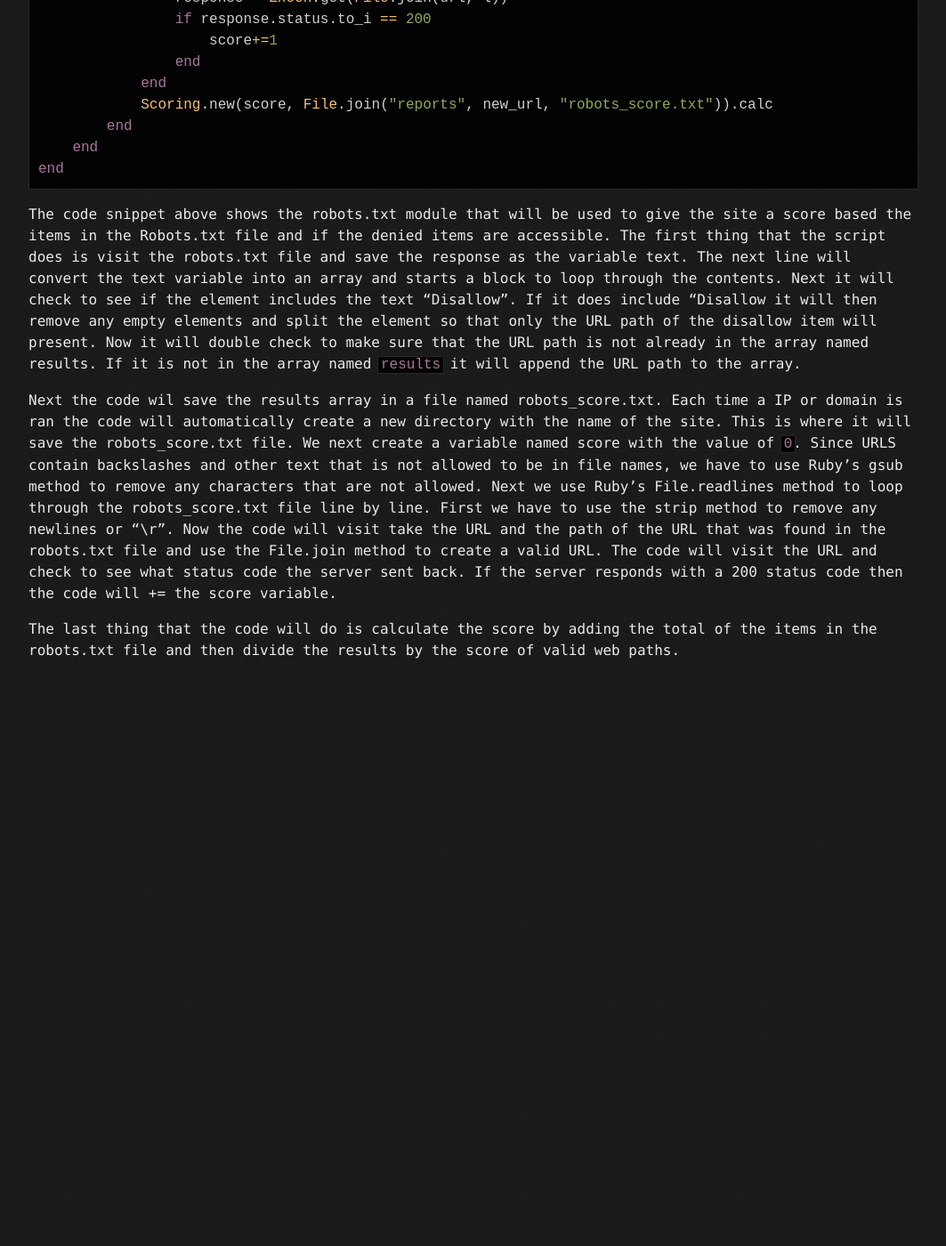
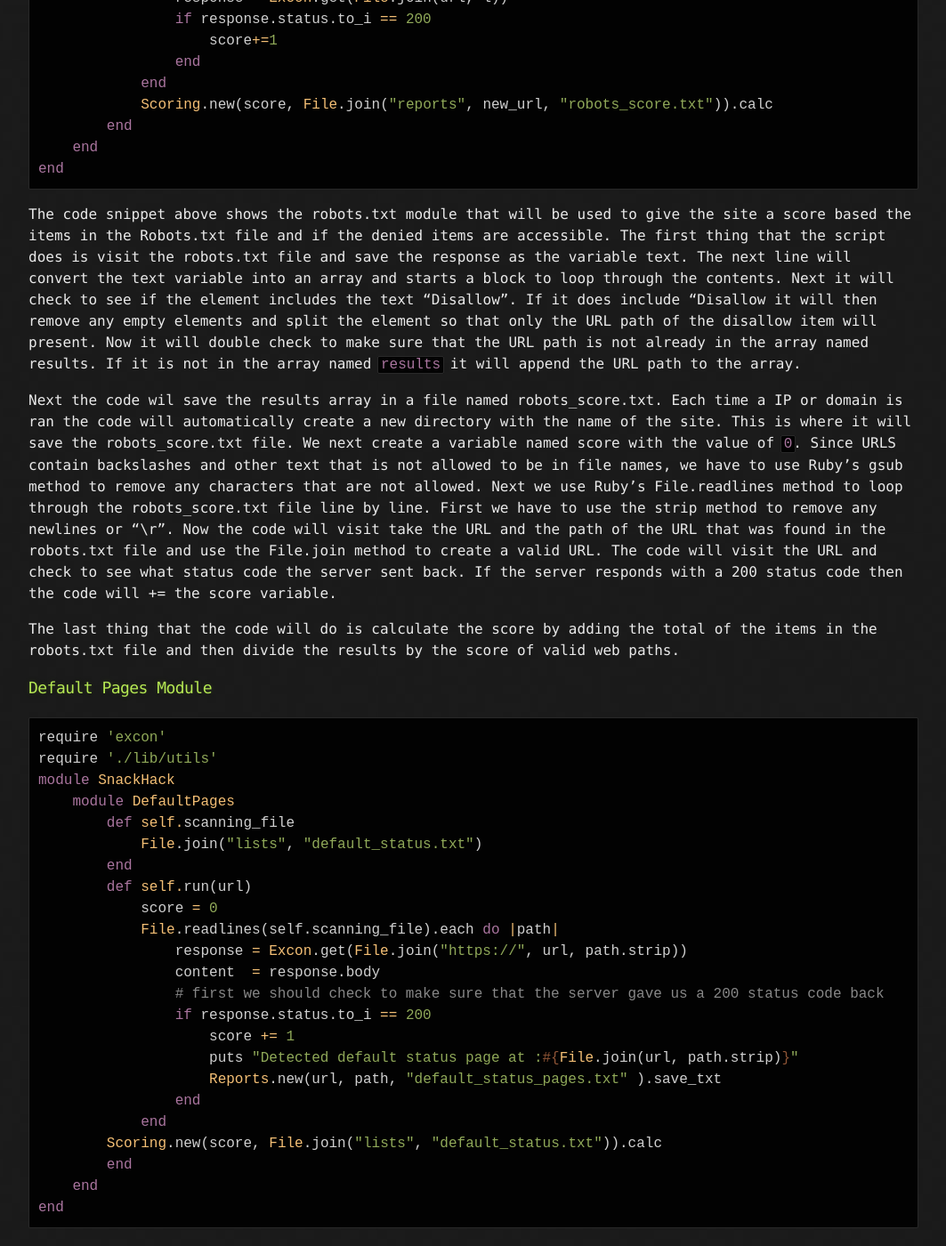
Before and after one commit to Michael-Meade/MinerFind, a Jekyll site: the page built from Projects/TheSnackHackTool.md, in a window 1280 px wide and 1400 px high, scrolled down 1529 px. Shown: the whole window at 89% size, without its empty margins (108-1171 px from the left). Built offline with Jekyll 4.4.1, drawn with Linux system fonts in a browser that asks for light colours; our own code applies the rules of GitHub Pages for plain Markdown files; the repository's description, which GitHub fills in, is left out; before the commit the page ends 2292 px from its top, so only the background shows below that.

Commit message:
Update TheSnackHackTool.md

````diff
--- a/Projects/TheSnackHackTool.md
+++ b/Projects/TheSnackHackTool.md
@@ -67,3 +67,31 @@ The code snippet above shows the robots.txt module that will be used to give the
 Next the code wil save the results array in a file named robots_score.txt. Each time a IP or domain is ran the code will automatically create a new directory with the name of the site. This is where it will save the robots_score.txt file. We next create a variable named score with the value of `0`.  Since URLS contain backslashes and other text that is not allowed to be in file names, we have to use Ruby's gsub method to remove any characters that are not allowed. Next we use Ruby's File.readlines method to loop through the robots_score.txt file line by line. First we have to use the strip method to remove any newlines or "\r". Now the code will visit take the URL and the path of the URL that was found in the robots.txt file and use the File.join method to create a valid URL. The code will visit the URL and check to see what status code the server sent back. If the server responds with a 200 status code then the code will += the score variable.
 
 The last thing that the code will do is calculate the score by adding the total of the items in the robots.txt file and then divide the results by the score of valid web paths.
+
+
+### Default Pages Module
+```ruby
+require 'excon'
+require './lib/utils'
+module SnackHack
+    module DefaultPages
+        def self.scanning_file
+            File.join("lists", "default_status.txt")
+        end
+        def self.run(url)
+            score = 0
+            File.readlines(self.scanning_file).each do |path|
+                response = Excon.get(File.join("https://", url, path.strip))
+                content  = response.body
+                # first we should check to make sure that the server gave us a 200 status code back
+                if response.status.to_i == 200
+                    score += 1
+                    puts "Detected default status page at :#{File.join(url, path.strip)}"
+                    Reports.new(url, path, "default_status_pages.txt" ).save_txt
+                end
+            end
+        Scoring.new(score, File.join("lists", "default_status.txt")).calc
+        end
+    end
+end
+```
````
